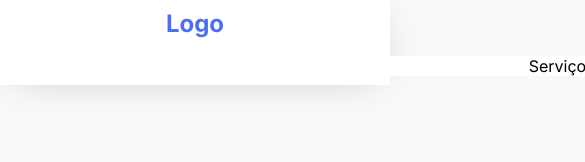
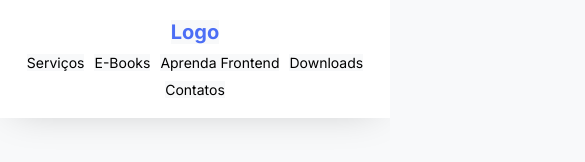
Before and after one commit to JoaoHenriqueDFC/Projeto5, a plain HTML site: page index.html in a window 390 px wide. Shown: the top 162 px of the page, 585 px wide, since content can reach past the window. Drawn offline with Linux system fonts and the light colour scheme.

Commit message:
Update style.css

```diff
--- a/style.css
+++ b/style.css
@@ -1,50 +1,65 @@
 @import url('https://fonts.googleapis.com/css2?family=Inter:wght@700&display=swap');
 @import url('https://fonts.googleapis.com/css2?family=Inter&display=swap');
 
-*{
+* {
     margin: 0;
     padding: 0;
-    border: 0;
+    box-sizing: border-box;
     background-color: #f8f9fa;
 }
 
 .container {
-    justify-content: center;
     display: flex;
+    justify-content: space-between;
     align-items: center;
-    flex-wrap: wrap;
+    padding: 0 20px;
     width: 100%;
-    height:85px;
+    height: 85px;
     background-color: white;
     box-shadow: 0px 4px 40px -15px #00000040;
-  }
+}
 
-  .titulo{
+.titulo {
     color: #4C6EF5;
     font-size: 24px;
-    height: 30px;
-    background-color: white;
     font-family: 'Inter', sans-serif;
 }
 
-.lista{
+.lista {
     display: flex;
-    justify-content: space-between;
-    width: 600px;
-    padding-left:1000px;
-    height: 20px;
+    gap: 10px;
+    flex-wrap: wrap;
     background-color: white;
     font-family: 'Inter', sans-serif;
+    max-width: 100%;
+    justify-content: center;
 }
 
-.lista li{
-     display: inline;
-     list-style: none;
-     background-color: white;
+.lista li {
+    list-style: none;
+    cursor: pointer;
+    overflow-wrap: break-word;
 }
 
-.lista li:hover{
+.lista li:hover {
     color: #4C6EF5;
     text-decoration: underline;
     text-decoration-thickness: 2px;
 }
+
+@media (max-width: 768px) {
+    .container {
+        flex-direction: column;
+        height: auto;
+        gap: 10px;
+        padding: 20px;
+    }
+
+    .titulo {
+        font-size: 20px;
+    }
+
+    .lista li {
+        font-size: 14px;
+    }
+}
```
